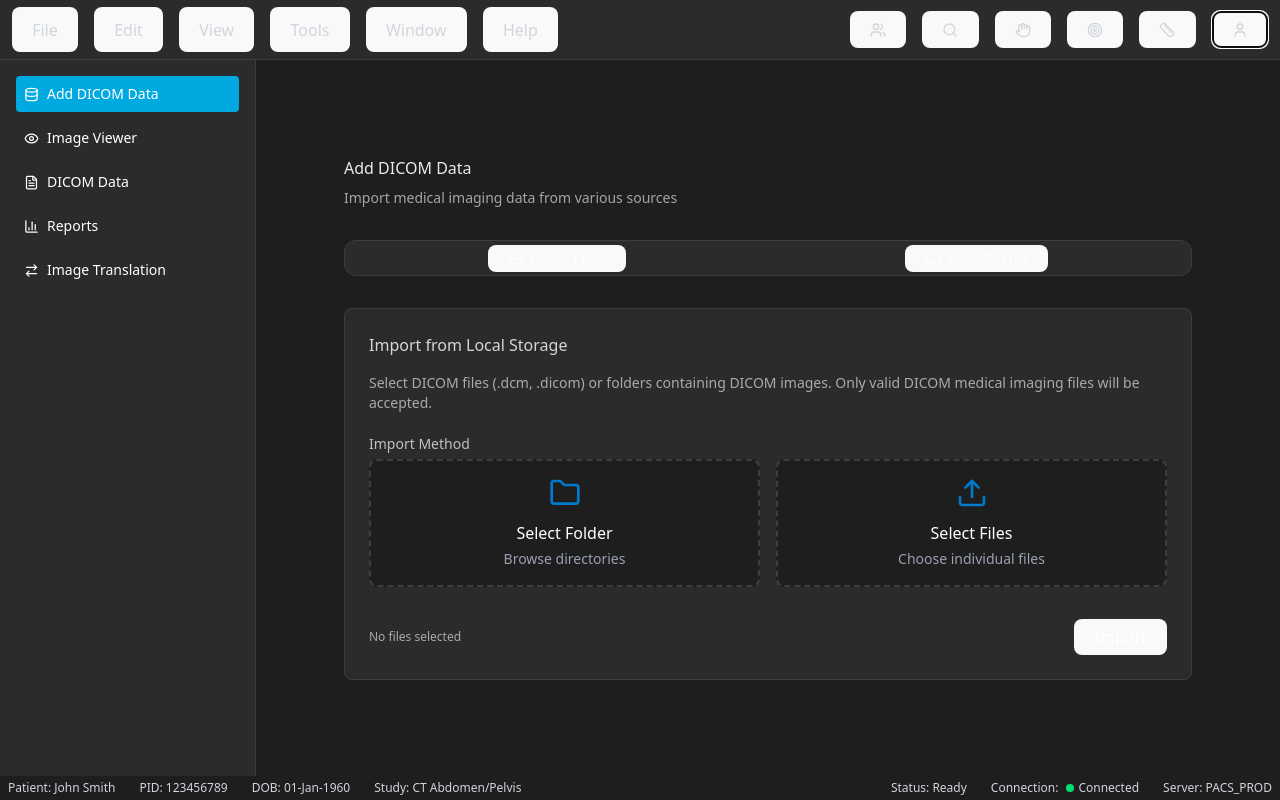
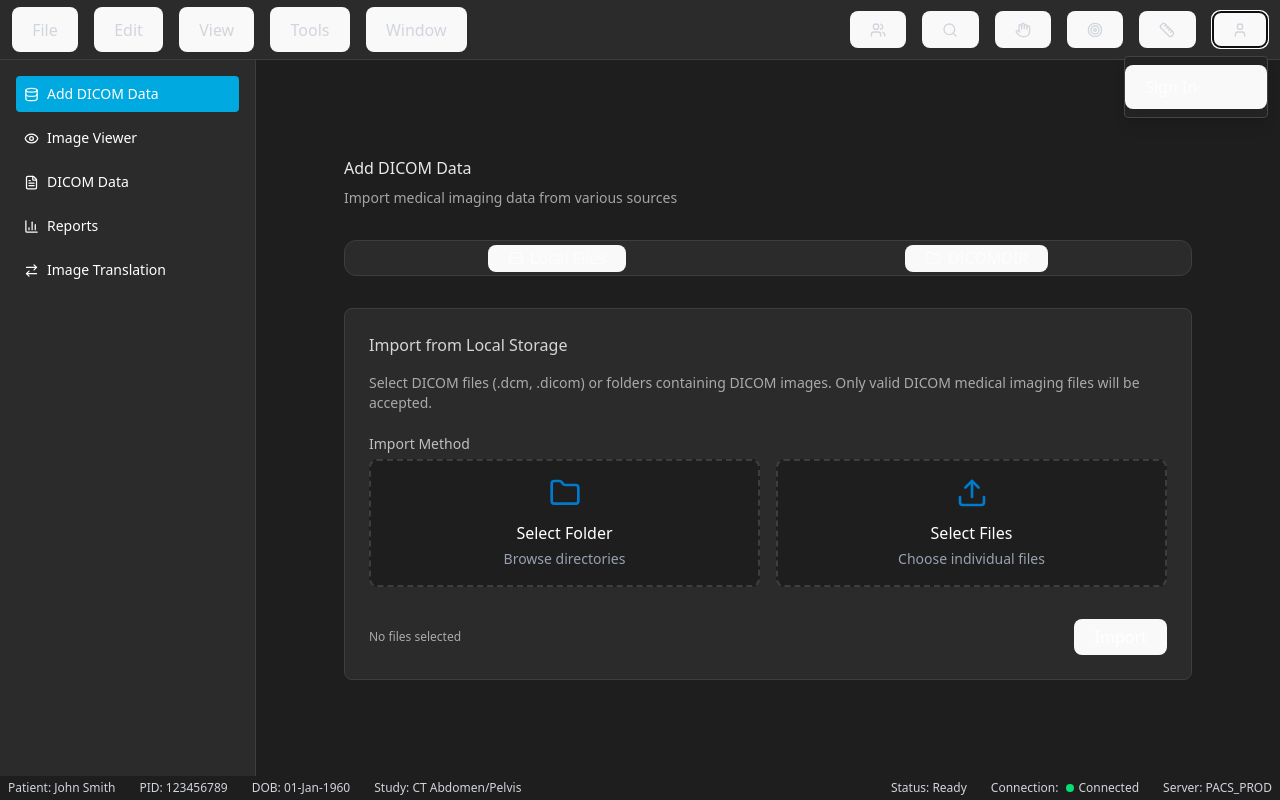
Before and after one commit to ikeasamoahansah/django-GAN, a React (Vite) app in the folder frontend/: page / in a window 1280 px wide. Both pictures are taken after a click on the button 1239 px from the left and 29 px from the top of the page. Built offline with nearby package versions, Linux system fonts and the light colour scheme.

Commit message:
sign in button

```diff
--- a/frontend/src/components/Nav.tsx
+++ b/frontend/src/components/Nav.tsx
@@ -6,7 +6,6 @@ const menuItems = [
     { name: 'View', icon: Hand },
     { name: 'Tools', icon: Target },
     { name: 'Window', icon: Ruler },
-    { name: 'Help', icon: User },
 ];
 
 function Nav() {
@@ -26,17 +25,41 @@ function Nav() {
             {/* Right side - Icons aligned with text items */}
             <div className="flex items-center space-x-4">
                 {menuItems.map((item, index) => {
-                    const Icon = item.icon;
+                    const Icon = item.icon ? item.icon : null;
                     return (
                         <button
                             key={index}
                             className="p-1 hover:bg-[#3E3E42] transition-colors flex items-center justify-center border-0 outline-none focus:outline-none"
                             aria-label={item.name}
                         >
-                            <Icon className="w-4 h-4" size={20}/>
+                            {Icon && <Icon className="w-4 h-4" size={20}/>}
                         </button>
                     );
                 })}
+
+                {/* User icon with dropdown */}
+                <div className="relative group">
+                    <button
+                        className="p-1 hover:bg-[#3E3E42] transition-colors flex items-center justify-center border-0 outline-none focus:outline-none"
+                        aria-label="User menu"
+                        tabIndex={0}
+                    >
+                        <User className="w-4 h-4" size={20} />
+                    </button>
+                    {/* Dropdown menu */}
+                    <div className="absolute right-0 mt-2 w-36 bg-[#232323] border border-[#444] rounded shadow-lg py-2 opacity-0 group-focus-within:opacity-100 group-hover:opacity-100 pointer-events-none group-focus-within:pointer-events-auto group-hover:pointer-events-auto transition-opacity z-20">
+                        <button
+                            className="block w-full text-left px-4 py-2 hover:bg-[#3E3E42] text-white/90 text-sm"
+                            // placeholder onClick for sign-in
+                            onClick={() => alert('Sign in')}
+                        >
+                            Sign In
+                        </button>
+                    </div>
+                </div>
+                {/* <button className="p-1 hover:bg-[#3E3E42] transition-colors flex items-center justify-center border-0 outline-none focus:outline-none">
+                    <User className="w-4 h-4" size={20} />
+                </button> */}
             </div>
         </nav>
     );
```
